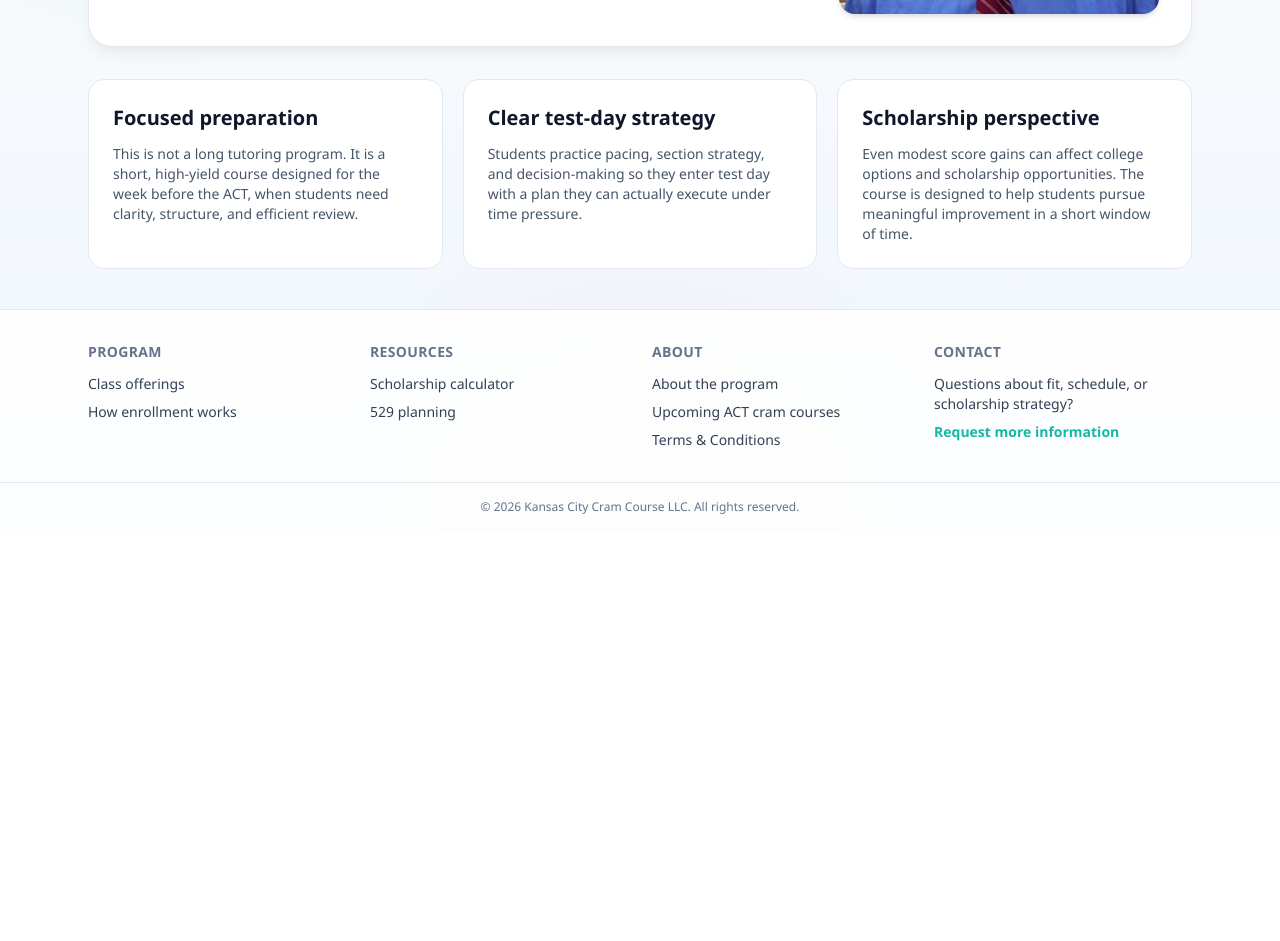
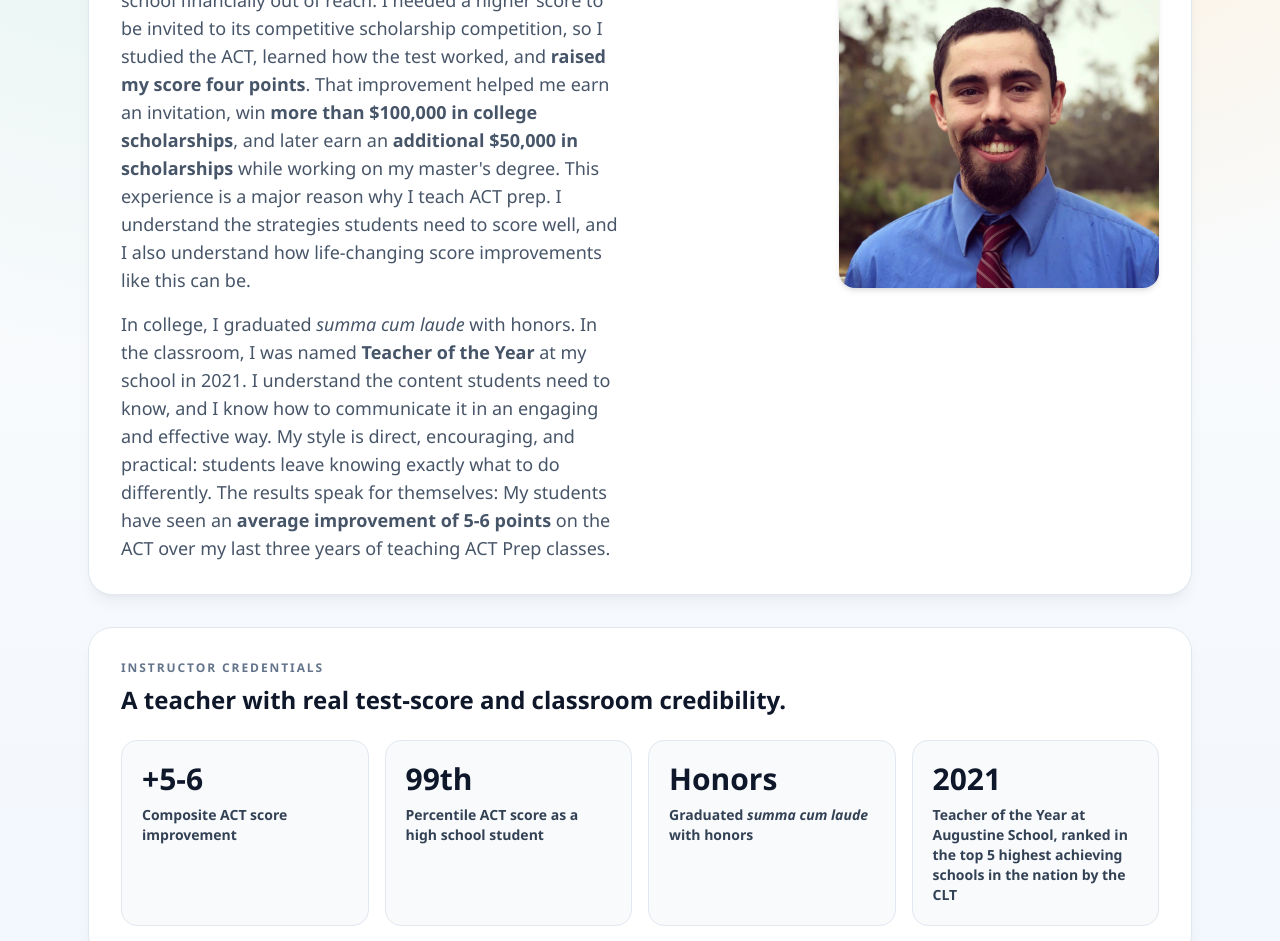
Before and after one commit to JoshD-prog/lang-act-prep, a SvelteKit app: page /about in a window 1280 px wide. Shown: the part 500-1441 px from the top of the page. Before the commit the page ends 1031 px from the top, so only its background shows below. Built offline with nearby package versions, Linux system fonts and the light colour scheme; no server answers.

Commit message:
Update about page instructor bio

```diff
--- a/src/routes/about/+page.svelte
+++ b/src/routes/about/+page.svelte
@@ -16,13 +16,28 @@
       <h1 class="mt-2 text-4xl font-black text-ink">Hi, I'm Adam Lang.</h1>
 
       <p class="mt-4 text-lg text-slate-600">
-        I'm a high school teacher in Kansas City and have been teaching ACT and SAT preparation since 2015.
-        My own ACT improvement helped open the door to more than $100,000 in college scholarships.
+        I'm a high school teacher in Kansas City and have been
+        <strong>teaching ACT and SAT preparation since 2015</strong>. I've spent a decade helping high school students
+        build confidence, prepare for high-stakes exams, and make complicated academic work feel manageable.
       </p>
 
       <p class="mt-4 text-lg text-slate-600">
-        This course is built to give students a clear, focused plan in the week before the test: improving pacing,
-        sharpening strategy, and reinforcing the highest-yield skills.
+        I also know the scholarship side of this process personally. When I was a student, my first ACT score left my
+        dream school financially out of reach. I needed a higher score to be invited to its competitive scholarship
+        competition, so I studied the ACT, learned how the test worked, and <strong>raised my score four points</strong>.
+        That improvement helped me earn an invitation, win <strong>more than $100,000 in college scholarships</strong>,
+        and later earn an <strong>additional $50,000 in scholarships</strong> while working on my master's degree. This
+        experience is a major reason why I teach ACT prep. I understand the strategies students need to score well, and
+        I also understand how life-changing score improvements like this can be.
+      </p>
+
+      <p class="mt-4 text-lg text-slate-600">
+        In college, I graduated <em>summa cum laude</em> with honors. In the classroom, I was named
+        <strong>Teacher of the Year</strong> at my school in 2021. I understand the content students need to know, and I
+        know how to communicate it in an engaging and effective way. My style is direct, encouraging, and practical:
+        students leave knowing exactly what to do differently. The results speak for themselves: My students have seen an
+        <strong>average improvement of 5-6 points</strong> on the ACT over my last three years of teaching ACT Prep
+        classes.
       </p>
     </div>
 
@@ -38,28 +53,57 @@
   </div>
 </section>
 
+<section class="mt-8 rounded-3xl border border-slate-200 bg-white p-6 shadow-lg shadow-slate-900/5 md:p-8">
+  <p class="text-xs font-bold uppercase tracking-[0.16em] text-slate-500">Instructor credentials</p>
+  <h2 class="mt-2 text-2xl font-black text-ink">A teacher with real test-score and classroom credibility.</h2>
+
+  <div class="mt-6 grid gap-4 sm:grid-cols-2 lg:grid-cols-4">
+    <article class="rounded-2xl border border-slate-200 bg-slate-50 p-5">
+      <p class="text-3xl font-black text-ink">+5-6</p>
+      <p class="mt-2 text-sm font-semibold text-slate-700">Composite ACT score improvement</p>
+    </article>
+
+    <article class="rounded-2xl border border-slate-200 bg-slate-50 p-5">
+      <p class="text-3xl font-black text-ink">99th</p>
+      <p class="mt-2 text-sm font-semibold text-slate-700">Percentile ACT score as a high school student</p>
+    </article>
+
+    <article class="rounded-2xl border border-slate-200 bg-slate-50 p-5">
+      <p class="text-3xl font-black text-ink">Honors</p>
+      <p class="mt-2 text-sm font-semibold text-slate-700">Graduated <em>summa cum laude</em> with honors</p>
+    </article>
+
+    <article class="rounded-2xl border border-slate-200 bg-slate-50 p-5">
+      <p class="text-3xl font-black text-ink">2021</p>
+      <p class="mt-2 text-sm font-semibold text-slate-700">
+        Teacher of the Year at Augustine School, ranked in the top 5 highest achieving schools in the nation by the CLT
+      </p>
+    </article>
+  </div>
+</section>
+
 <section class="mt-8 grid gap-5 md:grid-cols-3">
   <article class="rounded-2xl border border-slate-200 bg-white p-6">
     <h2 class="text-xl font-extrabold text-ink">Focused preparation</h2>
     <p class="mt-3 text-sm text-slate-600">
-      This is not a long tutoring program. It is a short, high-yield course designed for the week before the ACT,
-      when students need clarity, structure, and efficient review.
+      This is not a long tutoring program. It is a short, high-yield course built for the week before the ACT, when
+      students need clarity, structure, and efficient review.
     </p>
   </article>
 
   <article class="rounded-2xl border border-slate-200 bg-white p-6">
-    <h2 class="text-xl font-extrabold text-ink">Clear test-day strategy</h2>
+    <h2 class="text-xl font-extrabold text-ink">Effective communication</h2>
     <p class="mt-3 text-sm text-slate-600">
-      Students practice pacing, section strategy, and decision-making so they enter test day with a plan they can
-      actually execute under time pressure.
+      Students respond when strategy is clear, concrete, and easy to remember. My job is to make a complicated test
+      feel manageable, especially for students who are smart but overwhelmed by timing.
     </p>
   </article>
 
   <article class="rounded-2xl border border-slate-200 bg-white p-6">
-    <h2 class="text-xl font-extrabold text-ink">Scholarship perspective</h2>
+    <h2 class="text-xl font-extrabold text-ink">Local scholarship perspective</h2>
     <p class="mt-3 text-sm text-slate-600">
-      Even modest score gains can affect college options and scholarship opportunities. The course is designed to help
-      students pursue meaningful improvement in a short window of time.
+      I teach here, live here, and understand the schools, families, and college goals many Kansas City students are
+      working toward. Even modest score gains can affect college options and scholarship opportunities.
     </p>
   </article>
 </section>
```
